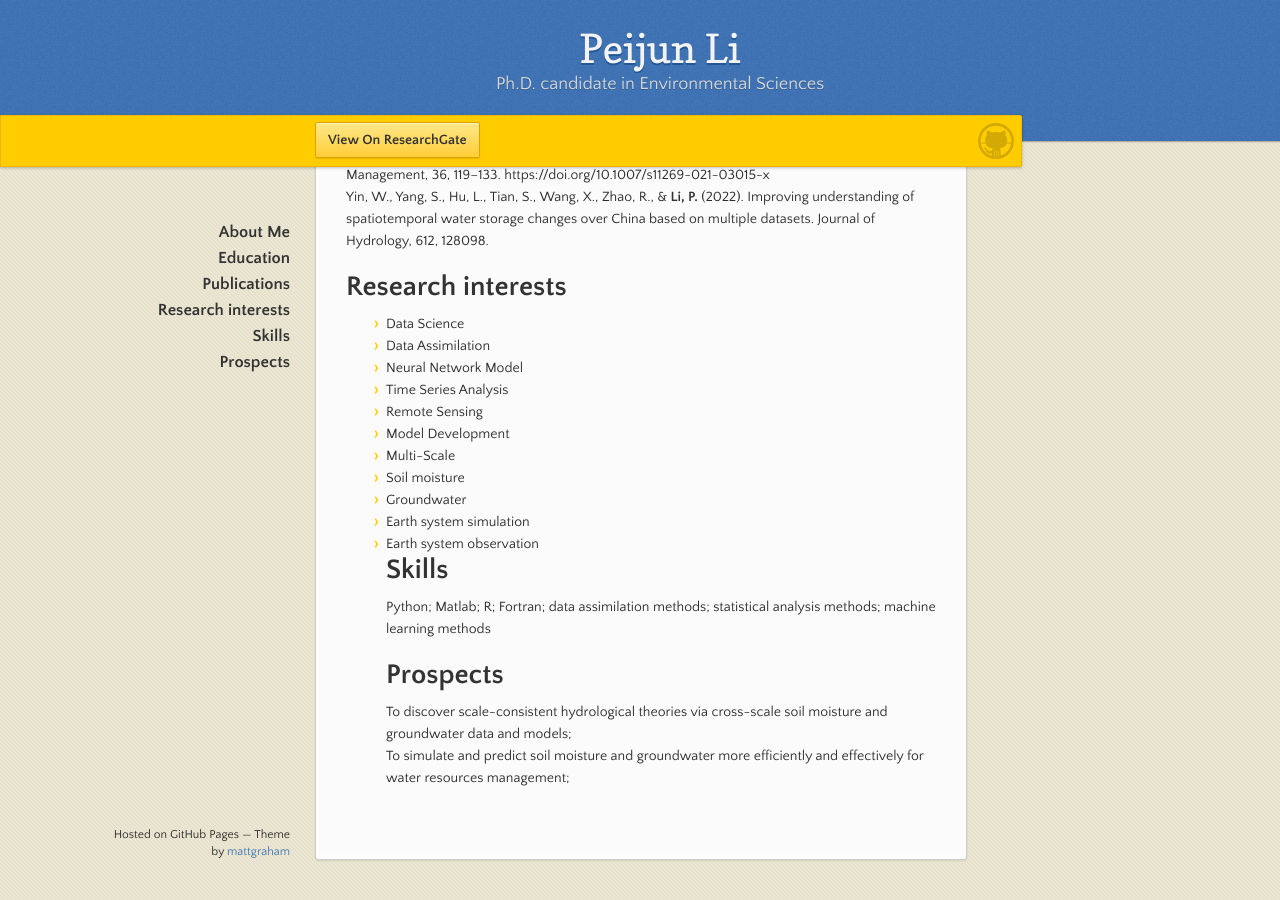
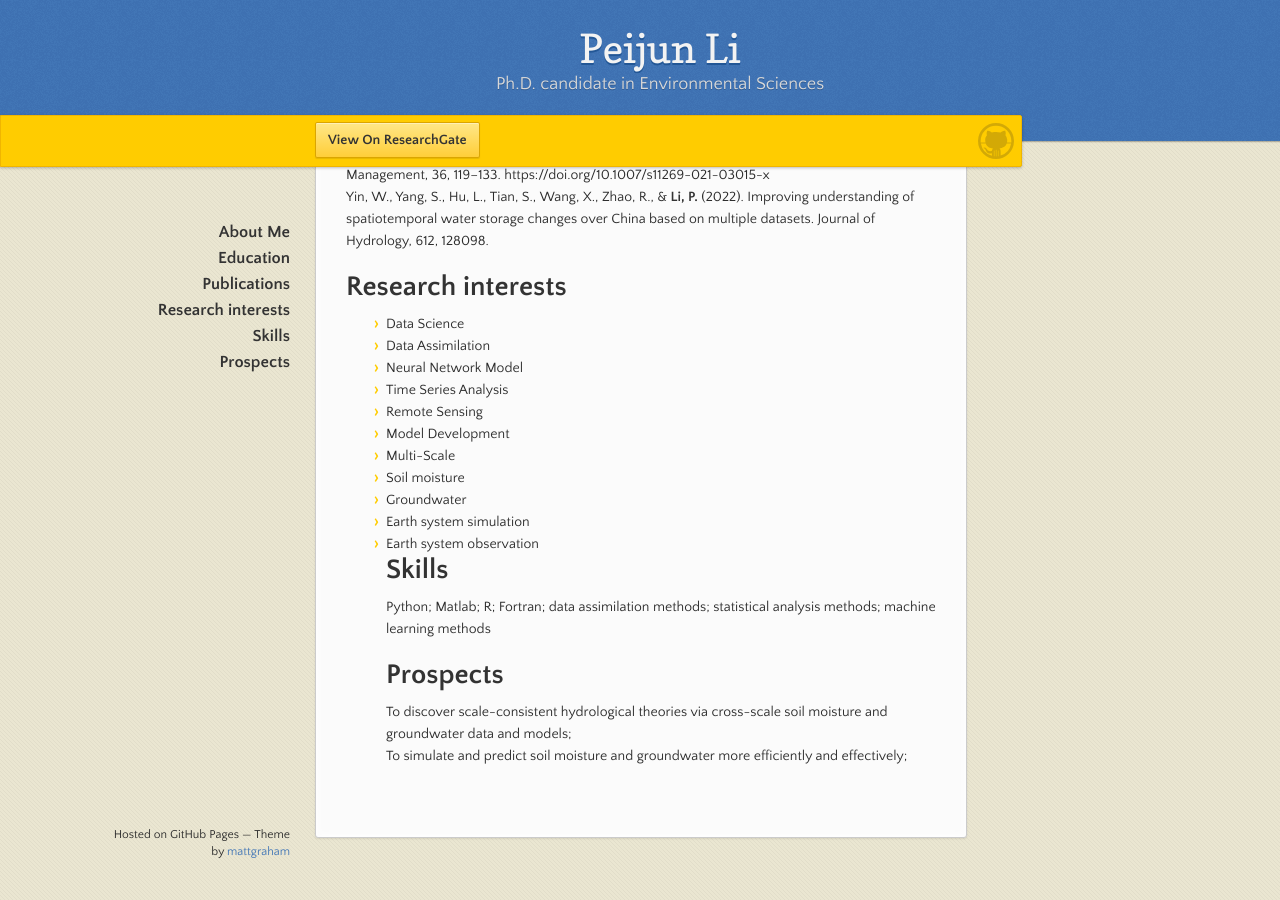
Before and after one commit to PercyLeeMaxWell/PercyLeeMaxWell.github.io, a Jekyll site: the page built from index.md, in a window 1280 px wide and 900 px high, scrolled down 723 px. Built offline with Jekyll 4.4.1, drawn with Linux system fonts in a browser that asks for light colours; after the commit the page ends 1601 px from its top, so only the background shows below that.

Commit message:
Update index.md

```diff
--- a/index.md
+++ b/index.md
@@ -30,4 +30,4 @@ Yin, W., Yang, S., Hu, L., Tian, S., Wang, X., Zhao, R., & **Li, P.** (2022). Im
 Python; Matlab; R; Fortran; data assimilation methods; statistical analysis methods; machine learning methods
 # Prospects
 To discover scale-consistent hydrological theories via cross-scale soil moisture and groundwater data and models;
-To simulate and predict soil moisture and groundwater more efficiently and effectively for water resources management;
+To simulate and predict soil moisture and groundwater more efficiently and effectively;
```
